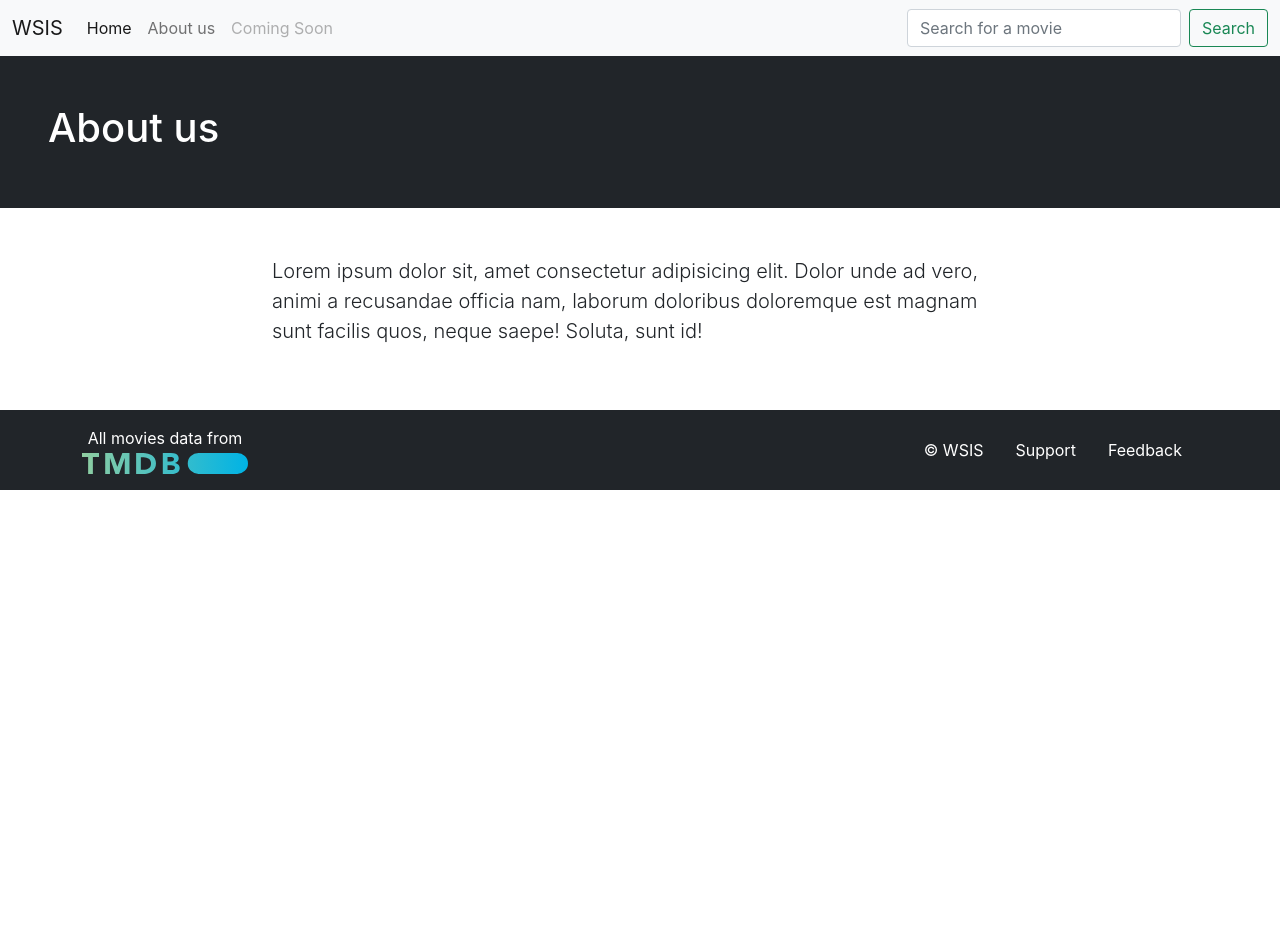
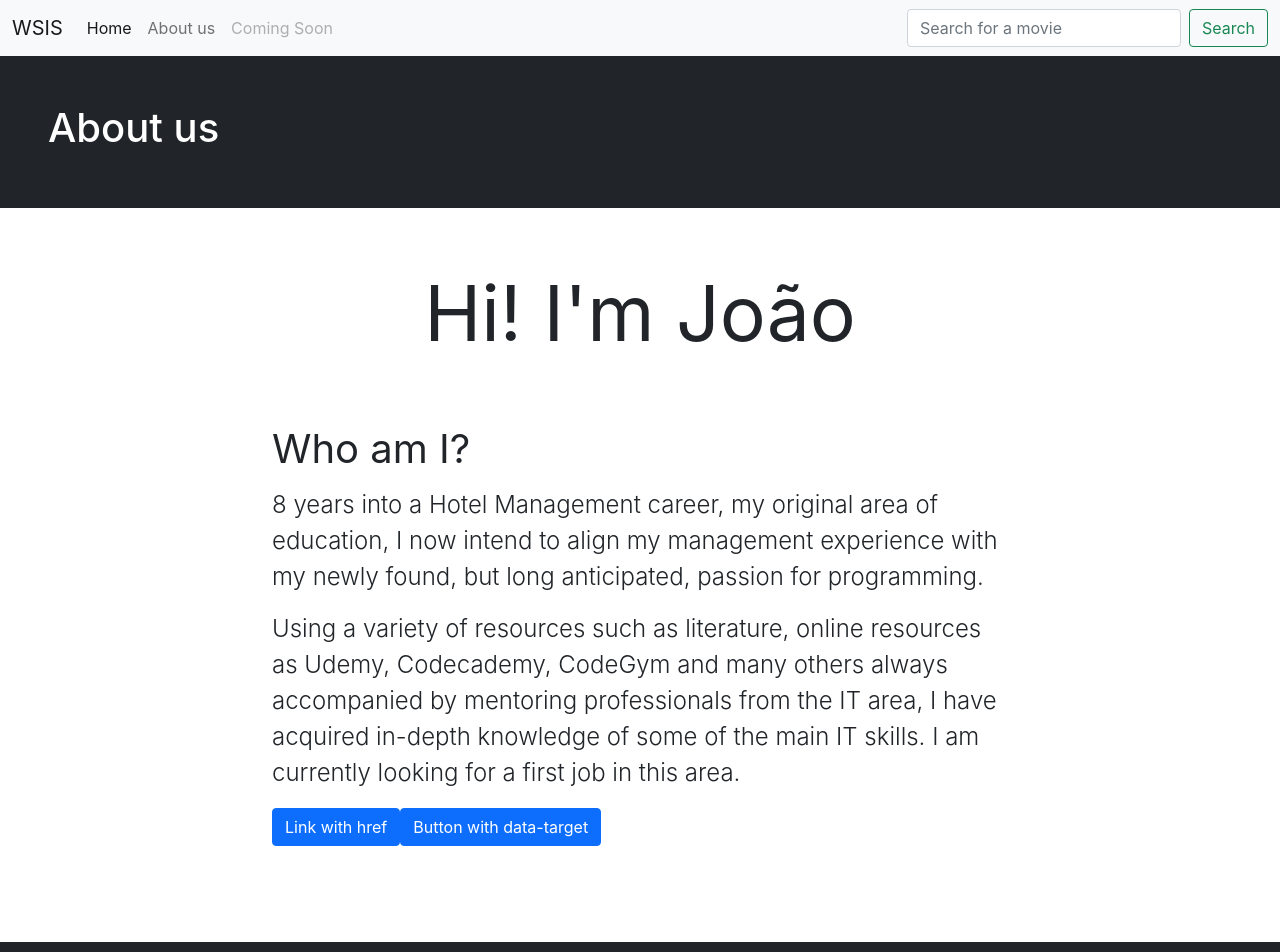
Before and after one commit to JMargarido91/what-should-i-see, a React (Create React App) app: page /about in a window 1280 px wide. Shown: the top 952 px of the page. Before the commit the page ends 800 px from the top, so only its background shows below. Built offline with nearby package versions, Linux system fonts and the light colour scheme.

Commit message:
small changes to about us section

```diff
--- a/src/App.css
+++ b/src/App.css
@@ -19,6 +19,15 @@
     opacity: 0.4;
 }
 
-.footer-container {
-    margin-top: auto;
+.about-title {
+    font-size: 6vw;
 }
+
+.about-segment-title {
+    font-size: 2.5rem;
+
+}
+
+.about-text {
+    font-size: 1.5rem;
+}
--- a/src/components/AboutView.js
+++ b/src/components/AboutView.js
@@ -6,10 +6,38 @@ const AboutView = () => {
         <Hero text="About us" />
         <div className="container">
           <div className="row">
-            <div className="col-lg-8 offset-lg-2 my-5">
-              <p className="lead">
-                Lorem ipsum dolor sit, amet consectetur adipisicing elit. Dolor unde ad vero, animi a recusandae officia nam, laborum doloribus doloremque est magnam sunt facilis quos, neque saepe! Soluta, sunt id!
-              </p>
+            <div className="col-lg-8 offset-lg-2 my-5 ">
+              <div className="text-center about-title">Hi! I'm João</div>
+              <div className="my-5">
+                <div className="about-segment-title my-2">Who am I?</div>
+                <div className="lead about-text">
+
+                  <p>
+                  8 years into a Hotel Management career, my original area of education, I now intend to align my management experience with my newly found, but long anticipated, passion for programming.
+                  </p>
+
+                  <p>
+                  Using a variety of resources such as literature, online resources as Udemy, Codecademy, CodeGym and many others always accompanied by mentoring professionals from the IT area, I have acquired in-depth knowledge of some of the main IT skills. I am currently looking for a first job in this area.
+                  </p>
+
+                  <p>
+
+                  <a class="btn btn-primary" data-toggle="collapse" href="#collapseExample" role="button" aria-expanded="false" aria-controls="collapseExample">
+                    Link with href
+                  </a>
+                  <button class="btn btn-primary" type="button" data-toggle="collapse" data-target="#collapseExample" aria-expanded="false" aria-controls="collapseExample">
+                    Button with data-target
+                  </button>
+                </p>
+                <div class="collapse" id="collapseExample">
+                  <div class="card card-body">
+                    Anim pariatur cliche reprehenderit, enim eiusmod high life accusamus terry richardson ad squid. Nihil anim keffiyeh helvetica, craft beer labore wes anderson cred nesciunt sapiente ea proident.
+                  </div>
+                </div>
+
+                </div>
+              </div>
+
             </div>
           </div>
         </div>
--- a/src/components/Footer.js
+++ b/src/components/Footer.js
@@ -4,7 +4,7 @@ import logo from '../images/tmdb.svg'
 const Footer = () => {
 
     return (
-        <div className="bg-dark text-white py-3 footer-container">
+        <div className="bg-dark text-white py-3">
             <div className="container">
                 <div className="row align-items-center">
                     <div className="col-md-2 col-4 mx-auto text-center">
```
